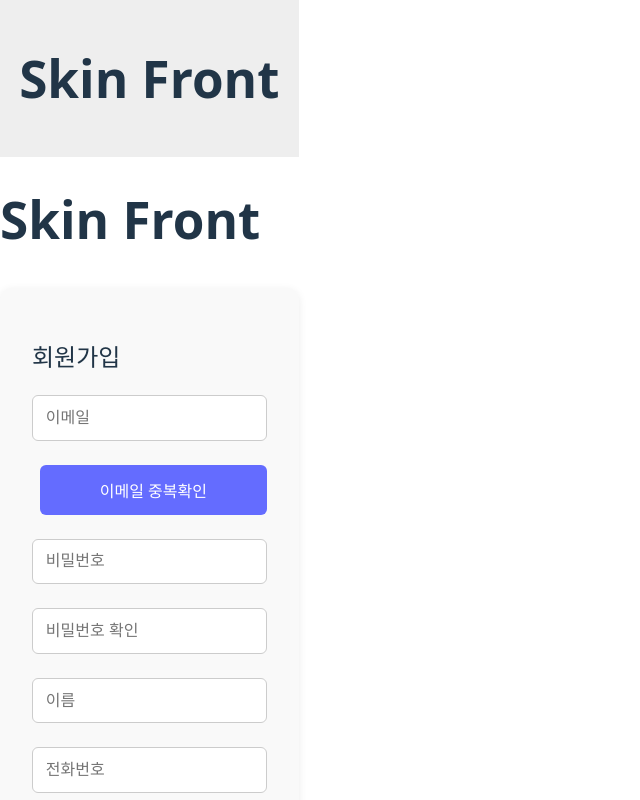
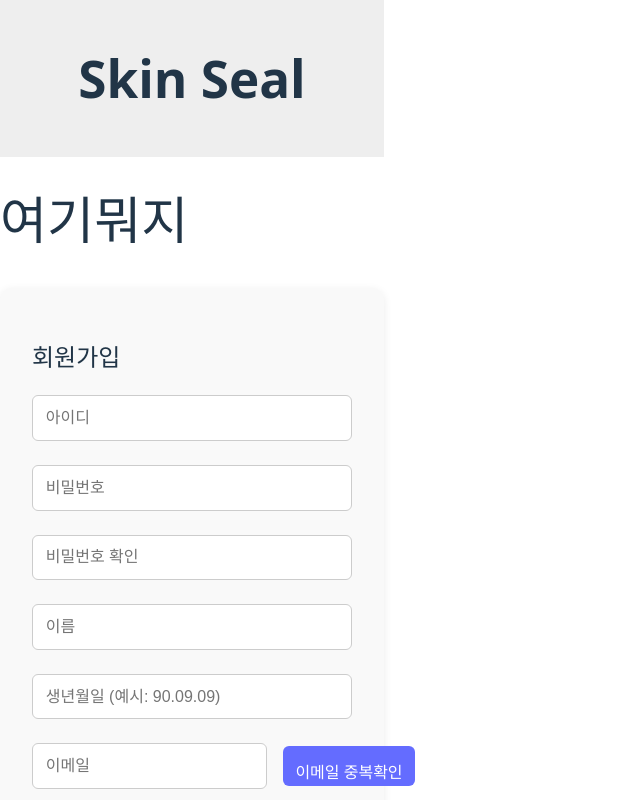
Before and after one commit to kitoku8706/skinseal-fronend, a React (Vite) app: page /join in a window 1280 px wide. Shown: the top 800 px of the page, without its empty margins (0-640 px from the left). Built offline with nearby package versions, Linux system fonts and the light colour scheme.

Commit message:
feat: 회원가입 페이지 개선 및 이메일 중복 확인 기능 추가

```diff
--- a/src/App.jsx
+++ b/src/App.jsx
@@ -26,7 +26,7 @@ function App() {
           {showRegisterModal && (
             <RegisterModal onClose={() => setShowRegisterModal(false)} />
           )} */}
-          <h1>Skin Front</h1>
+          <h1>여기뭐지</h1>
           {/* ...기타 메인 페이지 내용... */}
 
         </div>
--- a/src/components/Header.jsx
+++ b/src/components/Header.jsx
@@ -2,7 +2,7 @@ import React from 'react';
 function Header() {
   return (
     <header style={{background:'#eee', padding:'1rem', textAlign:'center'}}>
-      <h1>Skin Front</h1>
+      <h1>Skin Seal</h1>
     </header>
   );
 }
--- a/src/components/RegisterModal.jsx
+++ b/src/components/RegisterModal.jsx
@@ -1,19 +1,57 @@
 import React, { useState } from 'react';
 
 function RegisterModal({ onClose }) {
+  const [userId, setUserId] = useState('');
+  const [password, setPassword] = useState('');
+  const [passwordConfirm, setPasswordConfirm] = useState('');
+  const [name, setName] = useState('');
+  const [birth, setBirth] = useState('');
   const [email, setEmail] = useState('');
-  const [password, setPassword] = useState('');
   const [role, setRole] = useState('user');
   const [phoneNumber, setPhoneNumber] = useState('');
+  const [emailChecked, setEmailChecked] = useState(false);
+
+  // 이메일 중복확인
+  const handleEmailCheck = async () => {
+    try {
+      const res = await fetch('http://localhost:8090/email-check', {
+        method: 'POST',
+        headers: { 'Content-Type': 'application/json' },
+        body: JSON.stringify({ email })
+      });
+      const data = await res.json();
+      if (data.exists) {
+        alert('이미 등록된 이메일입니다.');
+        setEmailChecked(false);
+      } else {
+        alert('사용 가능한 이메일입니다.');
+        setEmailChecked(true);
+      }
+    } catch (err) {
+      alert('이메일 확인 실패');
+      setEmailChecked(false);
+    }
+  };
 
   const handleRegister = async () => {
+    if (password !== passwordConfirm) {
+      alert('비밀번호가 일치하지 않습니다.');
+      return;
+    }
+    if (!emailChecked) {
+      alert('이메일 중복확인을 해주세요.');
+      return;
+    }
     try {
       const res = await fetch('http://localhost:8090/register', {
         method: 'POST',
         headers: { 'Content-Type': 'application/json' },
         body: JSON.stringify({
+          user_id: userId,
+          password,
+          name,
+          birth,
           email,
-          password,
           role,
           phone_number: phoneNumber
         })
@@ -30,8 +68,13 @@ function RegisterModal({ onClose }) {
   return (
     <div className="modal">
       <h2>회원가입</h2>
-      <input placeholder="이메일" value={email} onChange={e => setEmail(e.target.value)} />
+      <input placeholder="아이디" value={userId} onChange={e => setUserId(e.target.value)} />
       <input placeholder="비밀번호" type="password" value={password} onChange={e => setPassword(e.target.value)} />
+      <input placeholder="비밀번호 확인" type="password" value={passwordConfirm} onChange={e => setPasswordConfirm(e.target.value)} />
+      <input placeholder="이름" value={name} onChange={e => setName(e.target.value)} />
+      <input placeholder="생년월일 (예시: 90.09.09)" value={birth} onChange={e => setBirth(e.target.value)} />
+      <input placeholder="이메일" value={email} onChange={e => { setEmail(e.target.value); setEmailChecked(false); }} />
+      <button type="button" onClick={handleEmailCheck}>중복확인</button>
       <input placeholder="역할 (user/admin)" value={role} onChange={e => setRole(e.target.value)} />
       <input placeholder="전화번호" value={phoneNumber} onChange={e => setPhoneNumber(e.target.value)} />
       <button onClick={handleRegister}>회원가입</button>
--- a/src/pages/UserJoinPage.css
+++ b/src/pages/UserJoinPage.css
@@ -1,3 +1,19 @@
+/* 가장 상위에 추가 (예: App.css 또는 index.css) */
+body {
+  min-height: 100vh;
+  /* display: flex;
+  justify-content: center;
+  align-items: center; */
+}
+
+/* 또는 App.jsx에서 main에 직접 스타일 적용 */
+main {
+  min-height: 100vh;
+  /* display: flex;
+  justify-content: center;
+  align-items: center; */
+}
+
 .join-container {
   max-width: 400px;
   margin: 40px auto;
@@ -5,11 +21,15 @@
   background: #f9f9f9;
   border-radius: 12px;
   box-shadow: 0 2px 8px rgba(0,0,0,0.08);
+  display: block;
 }
 .join-form {
   display: flex;
   flex-direction: column;
   gap: 1rem;
+  width: 320px;
+  margin: 0 auto;
+  gap: 16px;
 }
 .join-form input {
   padding: 0.8em;
@@ -40,6 +60,7 @@
   margin-bottom: 0.5em;
   margin-left: 0.5em;
   cursor: pointer;
+  height: 40px;
 }
 .email-check-btn:hover {
   background: #bdbdbd;
@@ -48,15 +69,21 @@
   font-size: 0.95em;
   color: #1976d2;
   margin-bottom: 0.5em;
+  color: #d32f2f;
+  margin-top: 4px;
+  text-align: left;
 }
 .error-msg {
   color: #d32f2f;
   font-size: 0.95em;
   margin-top: 0.5em;
+  margin-top: 4px;
+  text-align: left;
 }
 .join-links {
   margin-top: 1.5em;
   text-align: center;
+  margin-top: 16px;
 }
 .join-links a {
   color: #646cff;
--- a/src/pages/UserJoinPage.jsx
+++ b/src/pages/UserJoinPage.jsx
@@ -3,25 +3,26 @@ import axios from 'axios';
 import './UserJoinPage.css';
 
 function UserJoinPage() {
-  // username 필드 제거
+  const [userId, setUserId] = useState('');
+  const [password, setPassword] = useState('');
+  const [passwordConfirm, setPasswordConfirm] = useState('');
+  const [name, setName] = useState('');
+  const [birth, setBirth] = useState('');
   const [email, setEmail] = useState('');
   const [emailChecked, setEmailChecked] = useState(false);
   const [emailCheckMsg, setEmailCheckMsg] = useState('');
-  const [password, setPassword] = useState('');
-  const [passwordConfirm, setPasswordConfirm] = useState('');
-  const [name, setName] = useState('');
   const [phoneNumber, setPhoneNumber] = useState('');
   const [error, setError] = useState('');
 
-  // 이메일 중복확인 (GET /api/user/check-email?email=xxx)
+  // 이메일 중복확인
   const handleEmailCheck = async () => {
     if (!email) {
       setEmailCheckMsg('이메일을 입력하세요.');
       return;
     }
     try {
-      const res = await axios.get(`/api/user/check-email?email=${encodeURIComponent(email)}`);
-      if (res.data === true) {
+      const res = await axios.post('http://localhost:8090/email-check', { email });
+      if (res.data.exists) {
         setEmailCheckMsg('이미 사용 중인 이메일입니다.');
         setEmailChecked(false);
       } else {
@@ -36,7 +37,7 @@ function UserJoinPage() {
 
   const handleSubmit = async (e) => {
     e.preventDefault();
-    if (!email || !password || !passwordConfirm || !name || !phoneNumber) {
+    if (!userId || !password || !passwordConfirm || !name || !birth || !email || !phoneNumber) {
       setError('모든 항목을 입력하세요.');
       return;
     }
@@ -51,13 +52,15 @@ function UserJoinPage() {
     setError('');
     try {
       const reqData = {
+        user_id: userId,
         password,
-        role: 'USER',
+        name,
+        birth,
         email,
-        name,
-        phoneNumber
+        role: 'user',
+        phone_number: phoneNumber
       };
-      const res = await axios.post('/api/user', reqData);
+      const res = await axios.post('http://localhost:8090/register', reqData);
       alert('회원가입 성공!');
       // TODO: 필요 시 회원가입 후 로그인/이동 처리
     } catch (err) {
@@ -70,13 +73,11 @@ function UserJoinPage() {
       <h2>회원가입</h2>
       <form onSubmit={handleSubmit} className="join-form">
         <input
-          type="email"
-          placeholder="이메일"
-          value={email}
-          onChange={e => { setEmail(e.target.value); setEmailChecked(false); setEmailCheckMsg(''); }}
+          type="text"
+          placeholder="아이디"
+          value={userId}
+          onChange={e => setUserId(e.target.value)}
         />
-        <button type="button" className="email-check-btn" onClick={handleEmailCheck}>이메일 중복확인</button>
-        {emailCheckMsg && <div className="email-check-msg">{emailCheckMsg}</div>}
         <input
           type="password"
           placeholder="비밀번호"
@@ -97,6 +98,30 @@ function UserJoinPage() {
         />
         <input
           type="text"
+          placeholder="생년월일 (예시: 90.09.09)"
+          value={birth}
+          onChange={e => setBirth(e.target.value)}
+        />
+        <div style={{ display: 'flex', gap: '8px', alignItems: 'center' }}>
+          <input
+            type="email"
+            placeholder="이메일"
+            value={email}
+            onChange={e => { setEmail(e.target.value); setEmailChecked(false); setEmailCheckMsg(''); }}
+            style={{ flex: 1 }}
+          />
+          <button
+            type="button"
+            className="email-check-btn"
+            onClick={handleEmailCheck}
+            style={{ whiteSpace: 'nowrap' }}
+          >
+            이메일 중복확인
+          </button>
+        </div>
+        {emailCheckMsg && <div className="email-check-msg">{emailCheckMsg}</div>}
+        <input
+          type="text"
           placeholder="전화번호"
           value={phoneNumber}
           onChange={e => setPhoneNumber(e.target.value)}
```
